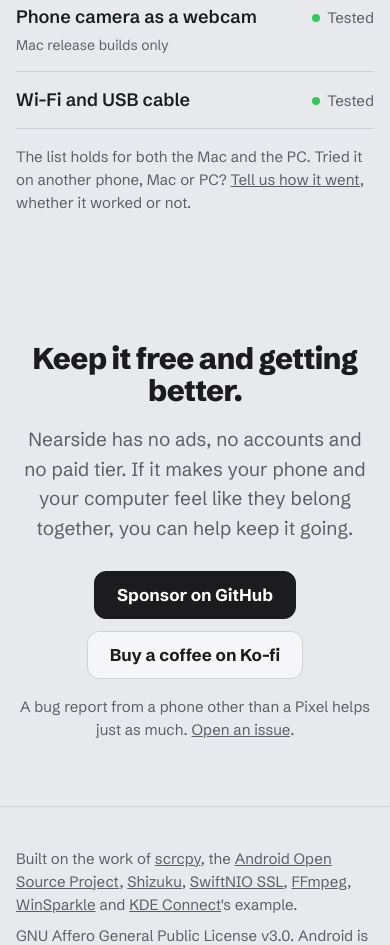
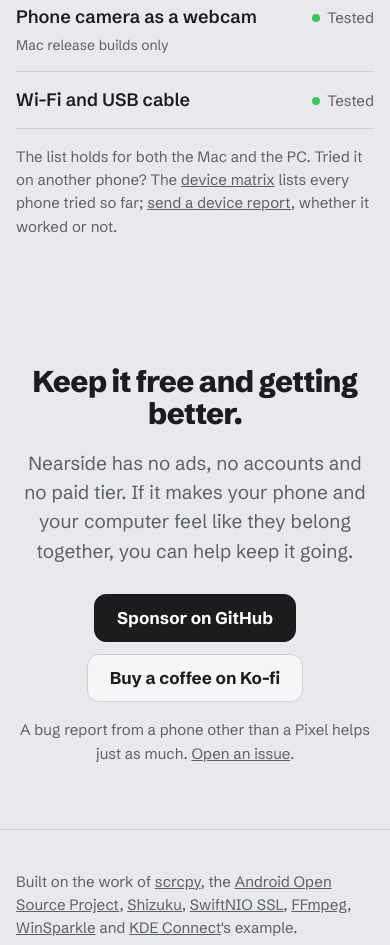
Before and after one commit to ramiejleh/Nearside, a plain HTML site: page site/index.html in a window 390 px wide. Shown: the part 8302-9247 px from the top of the page. Drawn offline with Linux system fonts and the light colour scheme.

Commit message:
Device matrix and device report form
docs/devices.md lists each phone tried, feature by feature (the Pixel 9 Pro
for now), with what tends to differ between phones. A Device report issue form
asks for exactly what a row needs. The README, CONTRIBUTING and the site link
to both.

```diff
--- a/site/index.html
+++ b/site/index.html
@@ -185,7 +185,7 @@
         <li><span>Phone camera as a webcam</span><em>Tested</em><small>Mac release builds only</small></li>
         <li><span>Wi-Fi and USB cable</span><em>Tested</em></li>
       </ul>
-      <p class="fine">The list holds for both the Mac and the PC. Tried it on another phone, Mac or PC? <a href="https://github.com/ramiejleh/Nearside/issues/new/choose">Tell us how it went</a>, whether it worked or not.</p>
+      <p class="fine">The list holds for both the Mac and the PC. Tried it on another phone? The <a href="https://github.com/ramiejleh/Nearside/blob/main/docs/devices.md">device matrix</a> lists every phone tried so far; <a href="https://github.com/ramiejleh/Nearside/issues/new?template=device_report.yml">send a device report</a>, whether it worked or not.</p>
     </div>
   </section>
 
```
Also changed, not shown: 4 other files.
